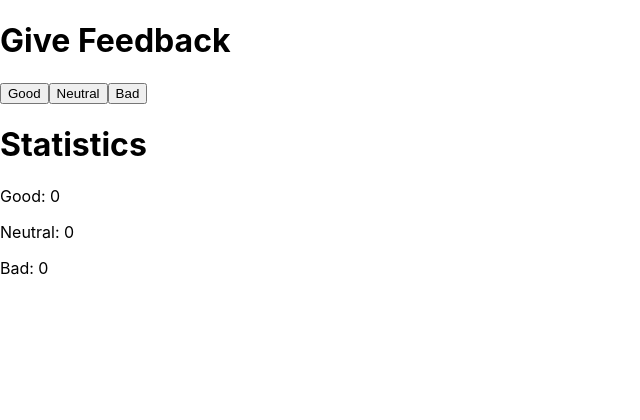
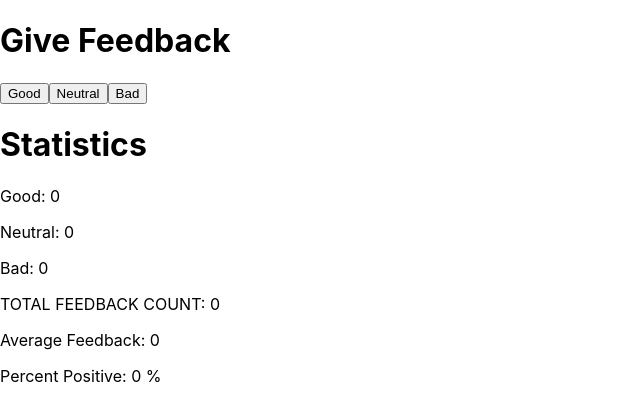
Before and after one commit to lirobinxc/fullstack-helsinki, a React (Create React App) app in the folder part-01-react/: page / in a window 1280 px wide. Shown: the top 420 px of the page, without its empty margins (0-640 px from the left). Built offline with nearby package versions, Linux system fonts and the light colour scheme.

Commit message:
added solution

```diff
--- a/part-01-react/src/App.js
+++ b/part-01-react/src/App.js
@@ -1,11 +1,11 @@
 import {useState} from 'react';
 import Button from './components/Button'
+import Statistics from './components/Statistics';
 
 export default function App() {
   const [feedbackGood, setFeedbackGood] = useState(0);
   const [feedbackNeutral, setFeedbackNeutral] = useState(0);
   const [feedbackBad, setFeedbackBad] = useState(0);
-
 
   return (
     <div>
@@ -13,10 +13,7 @@ export default function App() {
       <Button onClick={() => setFeedbackGood(feedbackGood + 1)} text="Good" />
       <Button onClick={() => setFeedbackNeutral(feedbackNeutral + 1)} text="Neutral" />
       <Button onClick={() => setFeedbackBad(feedbackBad + 1)} text="Bad" />
-      <h1>Statistics</h1>
-      <p>Good: {feedbackGood}</p>
-      <p>Neutral: {feedbackNeutral}</p>
-      <p>Bad: {feedbackBad}</p>
+      <Statistics good={feedbackGood} neutral={feedbackNeutral} bad={feedbackBad}/>
     </div>
   )
 }
--- /dev/null
+++ b/part-01-react/src/components/Statistics.js
@@ -0,0 +1,36 @@
+import {useState, useEffect} from 'react';
+
+export default function Statistics({good, neutral, bad}) {
+  const [total, setTotal] = useState(0);
+  const [average, setAverage] = useState(0);
+  const [positivePercent, setPositivePercent] = useState(0);
+
+  useEffect(() => {
+    let total = bad + good + neutral
+
+    let calculateAverage = () => {
+      return (good * 1 + neutral * 0 + bad * -1) / total
+    }
+
+    setTotal(total)
+    if (total === 0) {
+      setAverage(0)
+    } else {
+      setAverage(calculateAverage);
+      setPositivePercent(good/total);
+    }
+
+  }, [bad, good, neutral])
+
+  return (
+    <div>
+      <h1>Statistics</h1>
+      <p>Good: {good}</p>
+      <p>Neutral: {neutral}</p>
+      <p>Bad: {bad}</p>
+      <p>TOTAL FEEDBACK COUNT: {total}</p>
+      <p>Average Feedback: {average}</p>
+      <p>Percent Positive: {positivePercent} %</p>
+    </div>
+  )
+}
```
Also changed, not shown: 1 other file (tests, documents, lock files or other folders).
